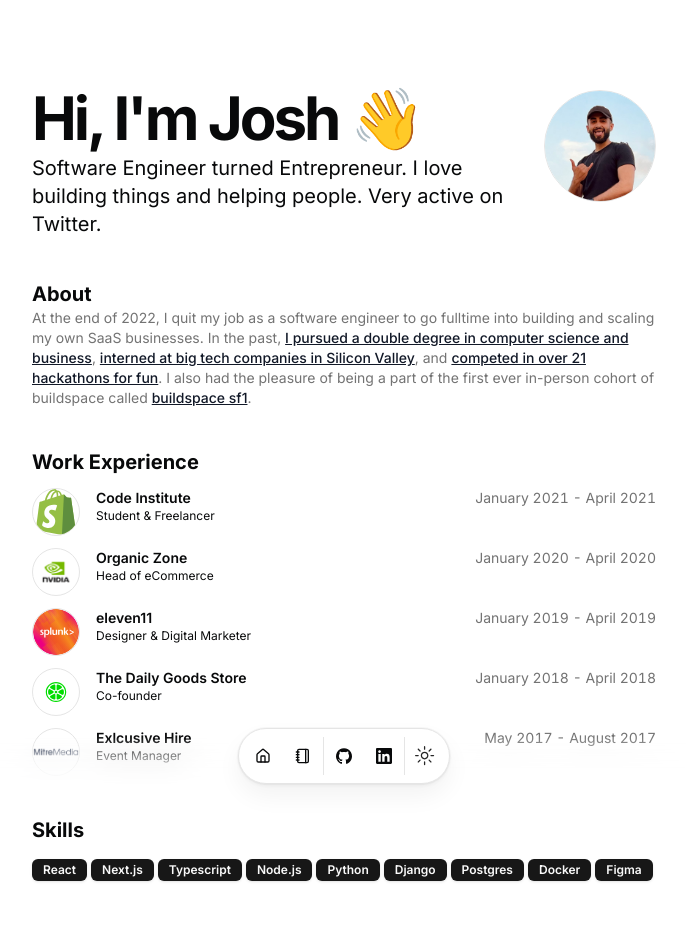
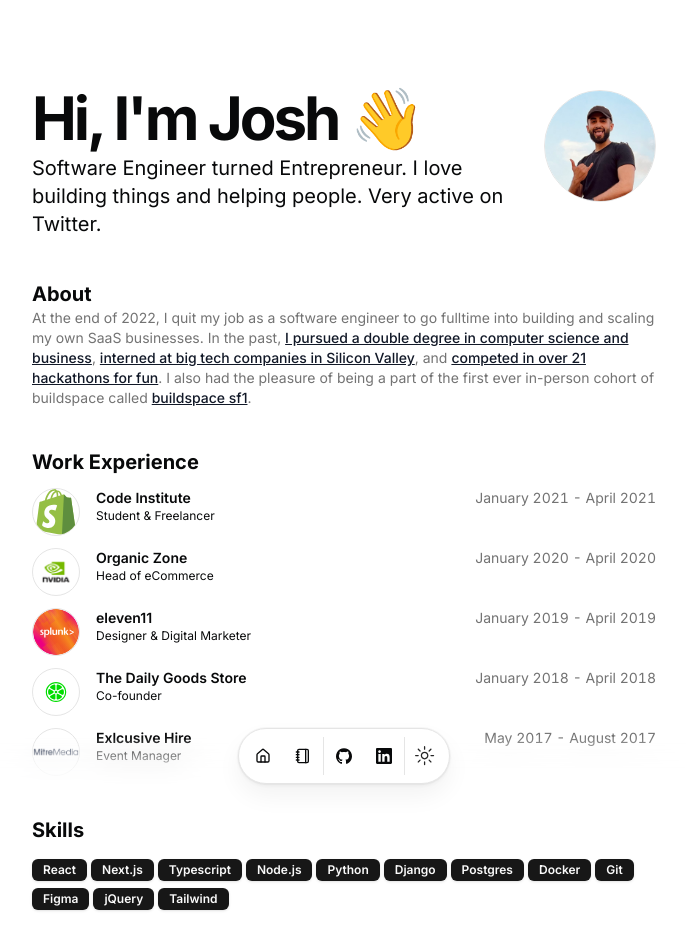
Before and after one commit to joshelvn11/josh-beaver.com, a Next.js app: page / in a window 1280 px wide. Shown: the top 952 px of the page, without its empty margins (296-983 px from the left). Built offline with nearby package versions, Linux system fonts and the light colour scheme.

Commit message:
[FIX] removed project dates

```diff
--- a/src/app/page.tsx
+++ b/src/app/page.tsx
@@ -141,7 +141,6 @@
                   key={project.title}
                   title={project.title}
                   description={project.description}
-                  dates={project.dates}
                   tags={project.technologies}
                   image={project.image}
                   video={project.video}
--- a/src/components/project-card.tsx
+++ b/src/components/project-card.tsx
@@ -15,7 +15,6 @@
   title: string;
   href?: string;
   description: string;
-  dates: string;
   tags: readonly string[];
   link?: string;
   image?: string;
@@ -32,7 +31,6 @@
   title,
   href,
   description,
-  dates,
   tags,
   link,
   image,
@@ -73,7 +71,6 @@
       <CardHeader className="px-2">
         <div className="space-y-1">
           <CardTitle className="mt-1 text-base">{title}</CardTitle>
-          <time className="font-sans text-xs">{dates}</time>
           <div className="hidden font-sans text-xs underline print:visible">
             {link?.replace("https://", "").replace("www.", "").replace("/", "")}
           </div>
--- a/src/data/resume.tsx
+++ b/src/data/resume.tsx
@@ -21,7 +21,10 @@
     "Django",
     "Postgres",
     "Docker",
+    "Git",
     "Figma",
+    "jQuery",
+    "Tailwind"
   ],
   navbar: [
     { href: "/", icon: HomeIcon, label: "Home" },
```
